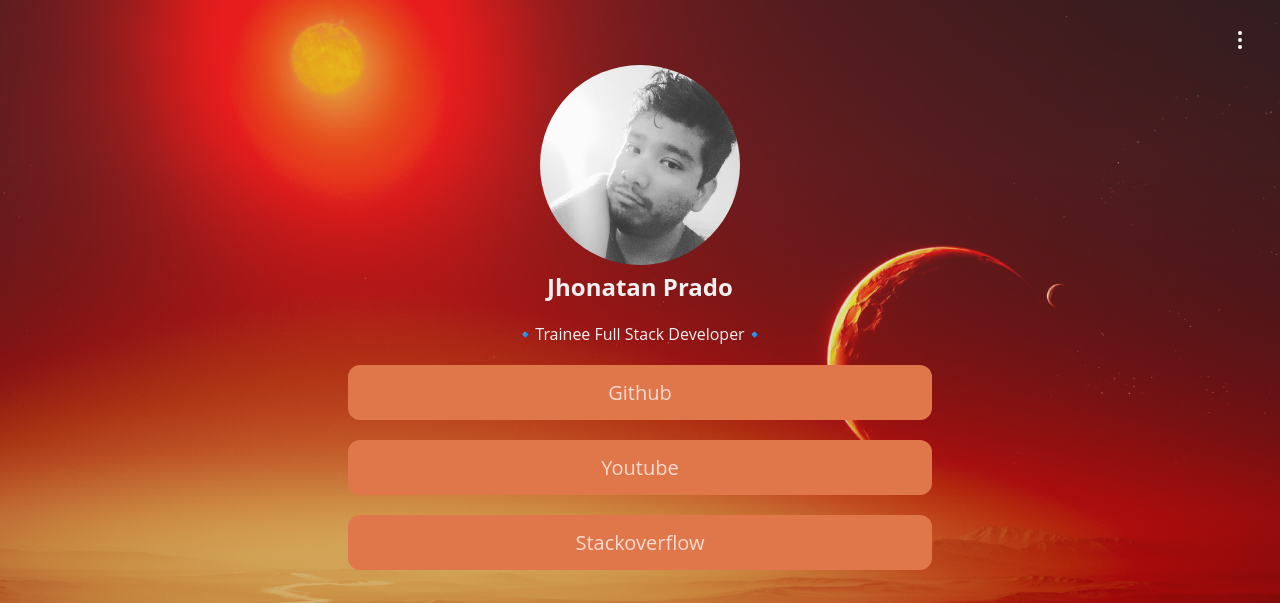
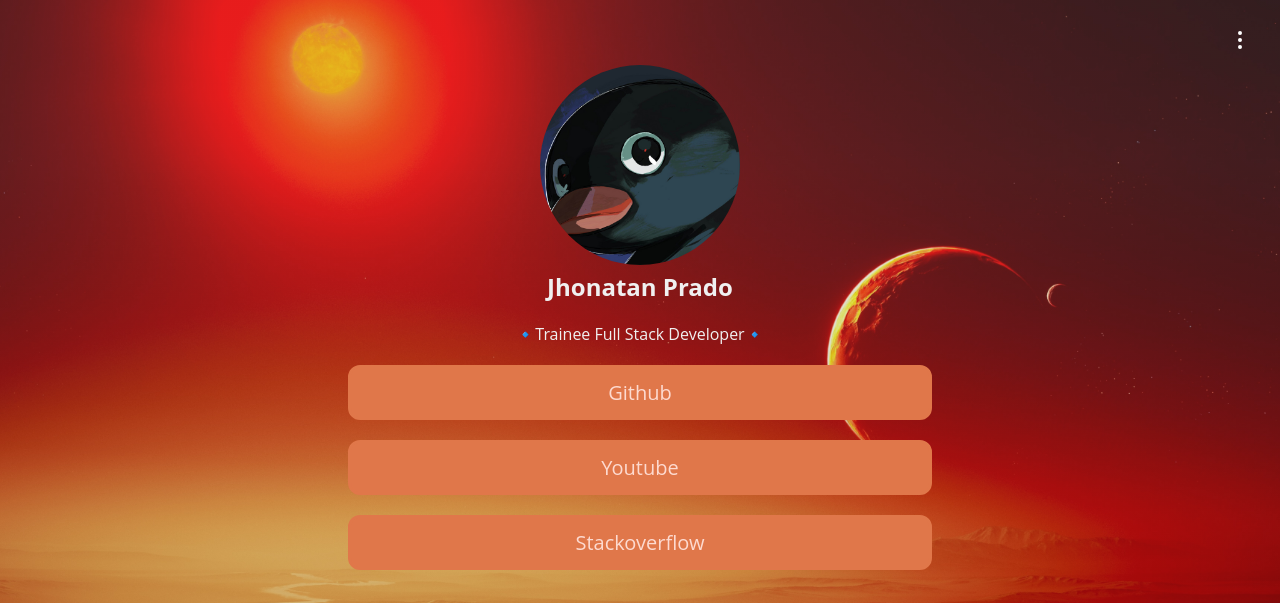
Before and after one commit to GudielVFX/linktree, a plain HTML site: page index.html in a window 1280 px wide. Shown: the top 603 px of the page. Drawn offline with Linux system fonts and the light colour scheme.

Commit message:
cambié la foto de perfil

```diff
--- a/app.js
+++ b/app.js
@@ -1,11 +1,11 @@
-//------------> DECLARACIONES GLOBALES Bio & Profile <----------------*/
+//------------> Bio & Profile <----------------*/
 
 const usernameElement = document.getElementById('userName'); //---> Guarda el Username
 const bioElement = document.getElementById('aboutPofile'); //---> Guarda el Bio del profile
 
 
 /* ------------------------------------------------- */
-//-------------------->  Declaraciones Botones<-----------------------
+//-------------------->  Botones<-----------------------
   const menuButton = document.querySelector('.menu-button');
   const card = document.querySelector('.card');
   const closeButton = document.querySelector('.close-button');
--- a/index.html
+++ b/index.html
@@ -26,7 +26,7 @@
     </header>
       <div class="contenedor">
         <div class="img_contenedor"> <!--Contenedor img-->
-          <img class="img_perfil" src="./Assets/img/img_prof.jpg" alt="usuario imagen de perfil"> <!--Avatar profile-->
+          <img class="img_perfil" src="./Assets/img/profile-pic.jpeg" alt="usuario imagen de perfil"> <!--Avatar profile-->
         </div>
 
         <!--Contenedor input UserData-->
```
Also changed, not shown: Assets/img/profile-pic.jpeg (added).
